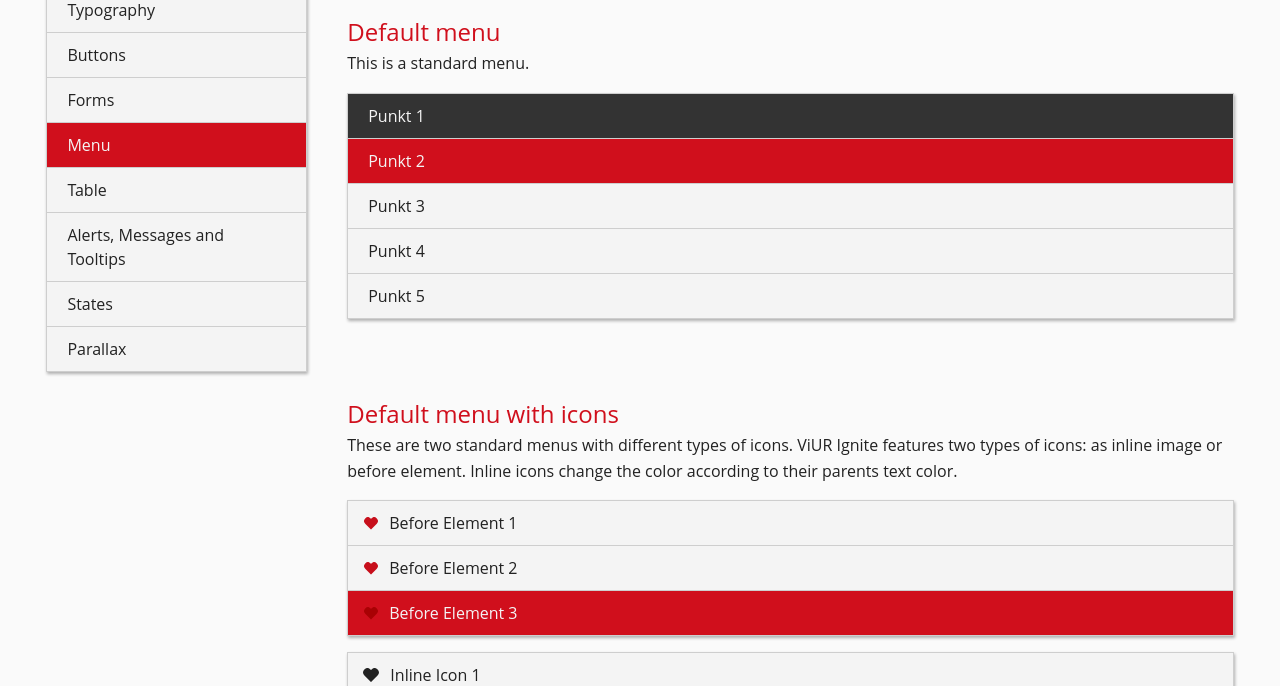
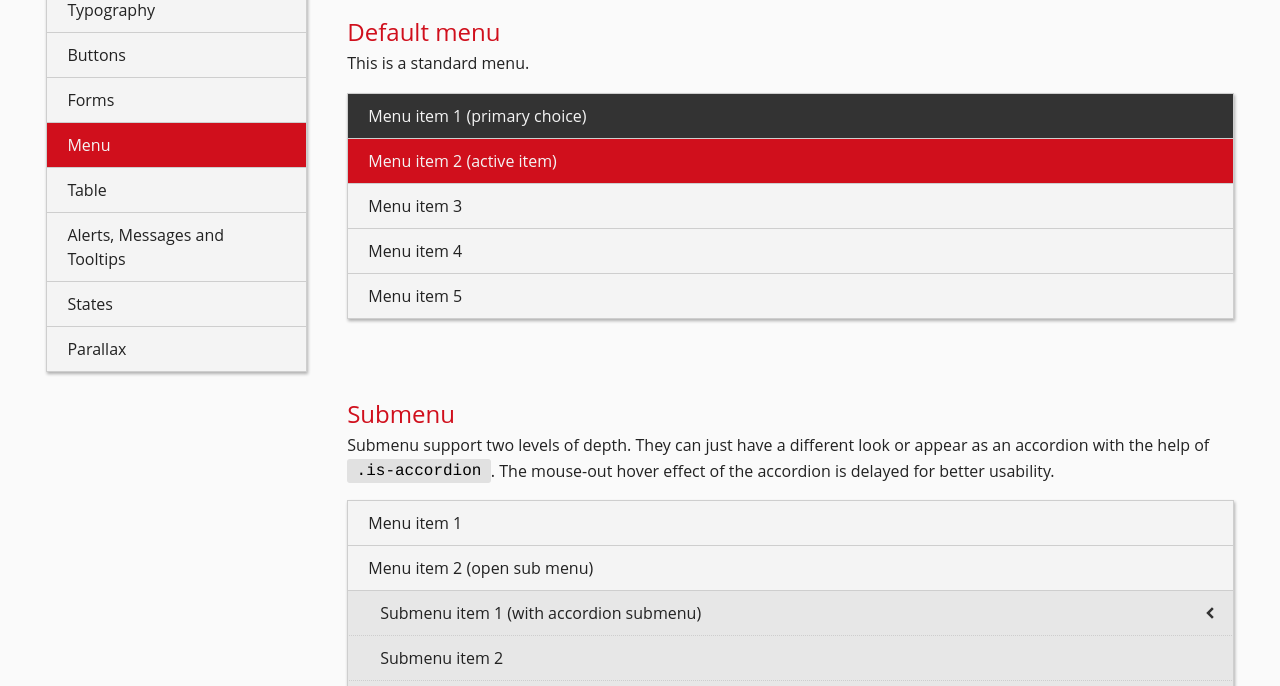
Before and after one commit to phneutral/viur-css, a plain HTML site: page appengine/html/menus.html in a window 1280 px wide. Shown: the part 114-800 px from the top of the page. Drawn offline with Linux system fonts and the light colour scheme; a web font is replaced by a local one.

Commit message:
Added submenu support!

```diff
--- a/appengine/html/menus.html
+++ b/appengine/html/menus.html
@@ -43,15 +43,41 @@
 				<p>This is a standard menu.</p>
 
 				<ul class="menu-list">
-					<li class="menu-item"><a class="menu-link is-primary" href="#">Punkt 1</a></li>
-					<li class="menu-item"><a class="menu-link is-active" href="#">Punkt 2</a></li>
-					<li class="menu-item"><a class="menu-link" href="#">Punkt 3</a></li>
-					<li class="menu-item"><a class="menu-link" href="#">Punkt 4</a></li>
-					<li class="menu-item"><a class="menu-link" href="#">Punkt 5</a></li>
+					<li class="menu-item"><a class="menu-link is-primary" href="#">Menu item 1 (primary choice)</a></li>
+					<li class="menu-item"><a class="menu-link is-active" href="#">Menu item 2 (active item)</a></li>
+					<li class="menu-item"><a class="menu-link " href="#">Menu item 3</a></li>
+					<li class="menu-item"><a class="menu-link" href="#">Menu item  4</a></li>
+					<li class="menu-item"><a class="menu-link" href="#">Menu item  5</a></li>
 				</ul>
 
 			</div>
+			<div class="section">
+				<h3>Submenu</h3>
+				<p>Submenu support two levels of depth. They can just have a different look or appear as an accordion with the help of <code>.is-accordion</code>.
+				The mouse-out hover effect of the accordion is delayed for better usability.</p>
 
+				<ul class="menu-list">
+					<li class="menu-item"><a class="menu-link" href="#">Menu item 1</a></li>
+					<li class="menu-item">
+						<a class="menu-link " href="#">
+							Menu item 2 (open sub menu)
+						</a>
+						<ul class="menu-list menu-vSub">
+							<li class="menu-item is-accordion"><a class="menu-link" href="#">Submenu item 1 (with accordion submenu)</a>
+								<ul class="menu-list menu-vSub">
+									<li class="menu-item"><a class="menu-link" href="#">Submenu item 1</a></li>
+									<li class="menu-item"><a class="menu-link" href="#">Submenu item 2</a></li>
+									<li class="menu-item"><a class="menu-link" href="#">Submenu item 3</a></li>
+								</ul>
+							</li>
+							<li class="menu-item"><a class="menu-link" href="#">Submenu item 2</a></li>
+							<li class="menu-item"><a class="menu-link" href="#">Submenu item 3</a></li>
+						</ul>
+					</li>
+					<li class="menu-item"><a class="menu-link" href="#">Menu item  3</a></li>
+				</ul>
+
+			</div>
 
 			<div class="section">
 				<h3>Default menu with icons</h3>
--- a/sources/less/menu.less
+++ b/sources/less/menu.less
@@ -12,6 +12,68 @@
     list-style: none;
     padding: 0;
     .shd(); // default shadow class.
+}
+
+.menu-item {
+    &.is-accordion > a:after {
+        content: '';
+        float:right;
+        height: 1em;
+        width: 1em;
+        margin: 4px -5px 0 0;
+        vertical-align: text-top;
+        background-size: cover;
+        background-position: top left;
+        background-repeat: no-repeat;
+        background-blend-mode: multiply;
+        background-image: url(../icons/arrowhead-left.svg);
+        transition: all .7s ease;
+        transition-delay: 1s;
+    }
+    &.is-accordion:hover > a:after {
+        transform: rotate(-90deg);
+        transition-delay: 0s;
+    }
+    &.is-accordion > .menu-vSub > .menu-item {
+        transition: all .7s ease;
+        transition-delay: 2s;
+        max-height:0;
+    }
+    &.is-accordion:hover > .menu-vSub > .menu-item {
+        max-height:450px;
+        transition-delay: 0s;
+    }
+}
+
+.menu-vSub {
+    box-shadow: none;
+    margin: 0;
+    overflow: hidden;
+    a.menu-link {
+        padding-left: 32px;
+        color: contrast(darken(@menuBackgroundColor,5%), @textColor, @invTextColor);
+        background-color: darken(@menuBackgroundColor,5%);
+        border-bottom-style: dotted;
+    }
+    .menu-item:last-of-type a.menu-link {border-bottom-style: solid;}
+    .menu-item:first-of-type a.menu-link {border-top: 0;}
+    .is-accordion > & {max-height:0; min-height: 0; transition: all .3s ease; transition-delay: 2s;}
+    .is-accordion:hover > & {max-height:450px; min-height:45px; transition-delay: 0s;}
+}
+
+.menu-vSub .menu-vSub {
+    a.menu-link {
+        padding-left: 44px;
+        color: contrast(darken(@menuBackgroundColor,10%), @textColor, @invTextColor);
+        background-color: darken(@menuBackgroundColor,10%);
+        border-bottom-style: dotted;
+    }
+    .menu-item:last-of-type a.menu-link {border-bottom-style: solid;}
+    .menu-item:first-of-type a.menu-link {border-top: 0;}
+    a.menu-link:hover {
+        color: contrast(darken(@menuBackgroundColor,15%), @textColor, @invTextColor);
+        background-color: darken(@menuBackgroundColor,15%);
+    }
 }
 
 a.menu-link {
@@ -43,7 +105,7 @@ a.menu-link {
         background-color: lighten(@menuActiveColor,5%);
     }
     &.has-icon:before {
-        content: "";
+        content: '';
         position: relative;
         display: inline-block;
         height: 1em;
@@ -70,6 +132,8 @@ a.menu-link {
 }
 
 
+
+
 // => Menu Media Queries
 
 .media-mixin(@break) when (@break = @breakSmall) {
```
Also changed, not shown: appengine/html/buttons.html (+8 -6 lines), appengine/static/css/style.css, appengine/static/css/style.min.css, appengine/static/icons/arrowhead-left.svg (added), sources/icons/arrowhead-left.svg (added).
